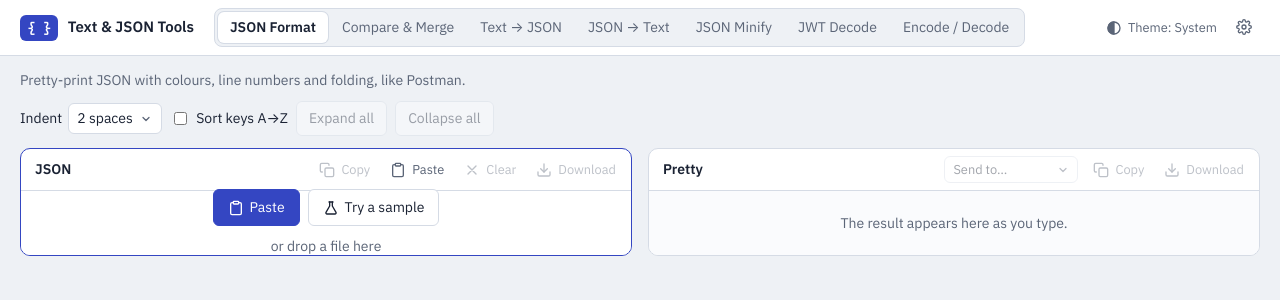
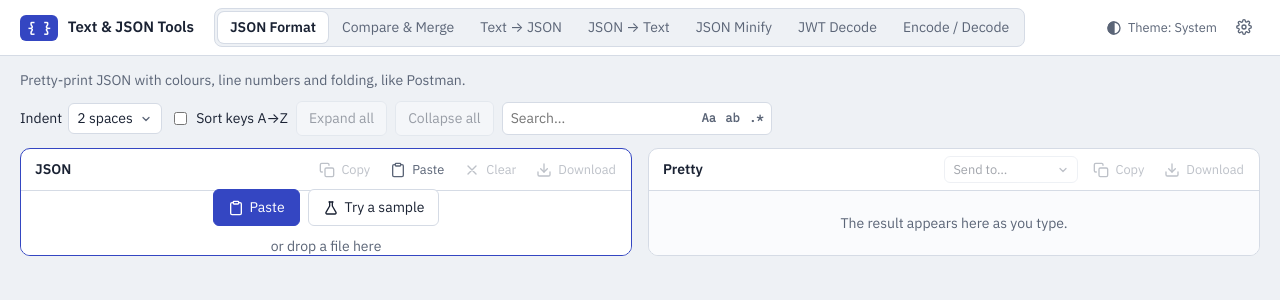
Before and after one commit to vanmanh49/text-json-tools, a React (Vite) app: page / in a window 1280 px wide. Shown: the top 300 px of the page. Built offline with nearby package versions, Linux system fonts and the light colour scheme.

Commit message:
Port search and page-wide shortcuts

```diff
--- /dev/null
+++ b/src/globals.js
@@ -0,0 +1,36 @@
+import { setText } from './setText.js';
+
+// Page-wide listeners, added once before the first render.
+export function installGlobalListeners() {
+  // A file dropped anywhere else would open in the tab and replace the app, losing unsaved text.
+  // Files only: cancelling every drop would also stop dragging selected text into a textarea.
+  const noFileDrop = e => { if ([...e.dataTransfer.types].includes('Files')) e.preventDefault(); };
+  addEventListener('dragover', noFileDrop);
+  addEventListener('drop', noFileDrop);
+
+  // Ctrl/⌘+F goes to the open tool's search box; the browser's own find is used when it is disabled.
+  document.addEventListener('keydown', e => {
+    if (!(e.ctrlKey || e.metaKey) || e.altKey || e.shiftKey || e.key.toLowerCase() !== 'f') return;
+    const box = document.querySelector('section:not([hidden]) input[type="search"]');
+    if (!box || box.disabled) return;
+    e.preventDefault();
+    box.focus();
+    box.select();
+  });
+  // The browser keeps one undo history for the whole page, so Ctrl/⌘+Z in the search box would go on to
+  // undo a panel's edits (wiping a paste) once its own typing is undone. Undo only the focused box.
+  document.addEventListener('beforeinput', e => {
+    if (e.inputType.startsWith('history') && e.target !== document.activeElement) e.preventDefault();
+  });
+  // Ctrl/⌘+V outside a text box pastes into the open tool's input (Compare: the first empty side).
+  // shortcut: Safari may not fire 'paste' when nothing editable is focused; the inputs get focus on tab open anyway.
+  document.addEventListener('paste', e => {
+    if (e.target.closest?.('textarea, input, select, [contenteditable]')) return;
+    const text = e.clipboardData?.getData('text/plain');
+    const inputs = [...document.querySelectorAll('section:not([hidden]) textarea:not([readonly])')];
+    const t = inputs.find(i => !i.value) ?? inputs[0];
+    if (!text || !t) return;
+    e.preventDefault();
+    setText(t.id, text);
+  });
+}
--- a/src/main.jsx
+++ b/src/main.jsx
@@ -2,5 +2,8 @@ import { StrictMode } from 'react';
 import { createRoot } from 'react-dom/client';
 import './style.css';
 import App from './App.jsx';
+import { installGlobalListeners } from './globals.js';
+
+installGlobalListeners();
 
 createRoot(document.getElementById('root')).render(<StrictMode><App /></StrictMode>);
--- a/src/style.css
+++ b/src/style.css
@@ -195,8 +195,8 @@ body.app textarea { min-height: 0; }
   font: 13px/1.55 var(--mono); white-space: pre-wrap; overflow-wrap: break-word; color: transparent; background: var(--panel);
 }
 .hl:has(+ textarea[readonly]) { background: var(--panel-alt); }
-.editor.searching textarea { position: relative; background: transparent; }
-.editor:not(.searching) .hl { display: none; } /* it is opaque and positioned, so it would cover the textarea */
+.editor:has(> .hl:not(:empty)) textarea { position: relative; background: transparent; }
+.hl:empty { display: none; } /* it is opaque and positioned, so it would cover the textarea */
 ::highlight(find) { background-color: var(--mark); }
 ::highlight(find-current) { background-color: color-mix(in srgb, var(--mark), #ff6a00 50%); }
 .editor.dropping { outline: 2px dashed var(--accent); outline-offset: -8px; }
--- a/src/tools/CompareTool.jsx
+++ b/src/tools/CompareTool.jsx
@@ -2,6 +2,7 @@ import { memo, useCallback, useEffect, useLayoutEffect, useMemo, useRef, useStat
 import { flushSync } from 'react-dom';
 import Panel from '../ui/Panel.jsx';
 import { IconButton } from '../ui/IconButton.jsx';
+import SearchBox from '../ui/SearchBox.jsx';
 import { textStore, useText } from '../textStore.js';
 import { applyCopy, diffBlocks, jsonStatus, normalizeJson, splitSame } from '../tools.js';
 
@@ -288,6 +289,7 @@ export default function CompareTool({ hidden }) {
         <span id="diff-count" className="muted" role="status">{countText}</span>
         <button id="undo" type="button" title="Undo last copy (Ctrl/⌘+Z)" disabled={!undoLen} onClick={undo}>Undo</button>
         <IconButton icon="swap" label="Swap" id="swap" title="Swap left and right" disabled={empty} onClick={swap} />
+        <SearchBox sectionRef={section} version={result} />
       </div>
       {/* Identical sides: an inline notice instead of a grid with nothing to merge. */}
       <p id="identical" className="notice" role="status" hidden={!blocks || total > 0}>
--- a/src/tools/FormatTool.jsx
+++ b/src/tools/FormatTool.jsx
@@ -1,6 +1,7 @@
-import { memo, useCallback, useEffect, useMemo, useState } from 'react';
+import { memo, useCallback, useEffect, useMemo, useRef, useState } from 'react';
 import { flushSync } from 'react-dom';
 import Panel from '../ui/Panel.jsx';
+import SearchBox from '../ui/SearchBox.jsx';
 import { useText } from '../textStore.js';
 import { jsonLines, linesText } from '../tools.js';
 
@@ -57,6 +58,7 @@ export default function FormatTool({ hidden }) {
   const [indentSel, setIndentSel] = useState('2');
   const [sort, setSort] = useState(false);
   const [panelErr, setPanelErr] = useState('');
+  const section = useRef(null);
   useEffect(() => {
     setPanelErr('');
     const t = setTimeout(() => setSrc(input), 150);
@@ -87,7 +89,7 @@ export default function FormatTool({ hidden }) {
   const nested = useMemo(() => lines.flatMap((l, i) => (l.end != null && l.depth > 0 ? [i] : [])), [lines]);
 
   return (
-    <section data-tab="format" hidden={hidden}>
+    <section data-tab="format" hidden={hidden} ref={section}>
       <p className="desc">Pretty-print JSON with colours, line numbers and folding, like Postman.</p>
       <div className="toolbar">
         <label className="inline">Indent
@@ -98,6 +100,7 @@ export default function FormatTool({ hidden }) {
         <label className="inline"><input type="checkbox" id="fmt-sort" checked={sort} onChange={e => setSort(e.target.checked)} /> Sort keys A→Z</label>
         <button id="fmt-expand" type="button" disabled={!lines.length} onClick={() => setCollapsed(NONE)}>Expand all</button>
         <button id="fmt-collapse" type="button" disabled={!nested.length} onClick={() => setCollapsed(new Set(nested))}>Collapse all</button>
+        <SearchBox sectionRef={section} version={lines} />
       </div>
       <div className="io">
         <Panel id="fmt-in" label="JSON" ext="json" tab="format" className="in" onErr={setPanelErr} />
--- a/src/tools/TransformTool.jsx
+++ b/src/tools/TransformTool.jsx
@@ -1,11 +1,13 @@
-import { useCallback, useEffect, useMemo, useState } from 'react';
+import { useCallback, useEffect, useMemo, useRef, useState } from 'react';
 import Panel from '../ui/Panel.jsx';
+import SearchBox from '../ui/SearchBox.jsx';
 import { useText } from '../textStore.js';
 import { base64Decode, base64Encode, decodeJwt, jsonToText, jwtTimeNotes, minify, textToJson, urlDecode, urlEncode } from '../tools.js';
 
 // One input panel, one output panel, and the tool's function between them.
 export default function TransformTool({ tab, hidden, desc, inId, inLabel, inExt, outId, outLabel, outExt, fn, toolbar, below }) {
   const input = useText(inId);
+  const section = useRef(null);
   const [panelErr, setPanelErr] = useState(''); // clipboard, drop and fix messages from the panels
   const result = useMemo(() => {
     try { return { out: fn(input), error: '' }; } catch (e) { return { out: '', error: e.message }; }
@@ -14,9 +16,9 @@ export default function TransformTool({ tab, hidden, desc, inId, inLabel, inExt,
   // JSON input panels show parse errors (with line and column) in their status bar instead.
   const error = inExt === 'json' ? '' : result.error;
   return (
-    <section data-tab={tab} hidden={hidden}>
+    <section data-tab={tab} hidden={hidden} ref={section}>
       <p className="desc">{desc}</p>
-      <div className="toolbar">{toolbar}</div>
+      <div className="toolbar">{toolbar}<SearchBox sectionRef={section} version={result.out} /></div>
       <div className="io">
         <Panel id={inId} label={inLabel} ext={inExt} tab={tab} className="in" onErr={setPanelErr} />
         <Panel id={outId} label={outLabel} ext={outExt} tab={tab} className="out" readOnly value={result.out} />
--- /dev/null
+++ b/src/ui/SearchBox.jsx
@@ -0,0 +1,118 @@
+import { useEffect, useLayoutEffect, useRef, useState } from 'react';
+import { findAll } from '../tools.js';
+import { EDITABLE_IDS, textStore } from '../textStore.js';
+
+// Search box for a tool: finds text in its visible panels, the Format Pretty view and the Compare diff.
+// Matches are painted with the CSS Custom Highlight API. A textarea hides its selection while the
+// search box has focus, so each one gets a transparent copy of its text (.hl) laid behind it to paint on.
+const MAX_HITS = 2000; // more makes typing in the box sluggish on big documents
+const SEARCH_OPTIONS = [ // [findAll option, button text, label]
+  ['matchCase', 'Aa', 'Match case'],
+  ['wholeWord', 'ab', 'Match whole word'],
+  ['regex', '.*', 'Use regular expression'],
+];
+const canPaint = typeof Highlight === 'function' && !!globalThis.CSS?.highlights;
+const mirrored = new WeakSet(); // textareas whose scroll position is already copied onto their .hl
+const shown = n => (n >= MAX_HITS ? MAX_HITS + '+' : n);
+const isBad = (q, opts) => { try { findAll('', q, 1, opts); return false; } catch { return true; } };
+
+// The .hl divs are rendered empty by Panel, so filling them through the DOM never fights React.
+export default function SearchBox({ sectionRef, version }) {
+  const [q, setQ] = useState('');
+  // Toggles, as in VS Code: they apply to this tool's search only and are not remembered.
+  const [opts, setOpts] = useState({});
+  const [count, setCount] = useState('');
+  const box = useRef(null), hits = useRef([]), at = useRef(-1), timer = useRef(), runRef = useRef();
+  const bad = isBad(q, opts);
+
+  const paint = () => {
+    if (!canPaint) return;
+    CSS.highlights.set('find', new Highlight(...hits.current));
+    CSS.highlights.set('find-current', new Highlight(...(hits.current[at.current] ? [hits.current[at.current]] : [])));
+  };
+  function run() {
+    const query = bad ? '' : q; // a regex that doesn't compile finds nothing
+    const found = [];
+    const collect = node => {
+      if (!node) return;
+      for (const [a, b] of findAll(node.data, query, MAX_HITS - found.length, opts)) {
+        const r = new Range();
+        r.setStart(node, a);
+        r.setEnd(node, b);
+        found.push(r);
+      }
+    };
+    for (const t of sectionRef.current.querySelectorAll('textarea')) {
+      const hl = t.parentElement.querySelector('.hl');
+      if (!query || !(t.checkVisibility?.() ?? !t.closest('[hidden]'))) { hl.replaceChildren(); continue; }
+      if (!mirrored.has(t)) { mirrored.add(t); t.addEventListener('scroll', () => { hl.scrollTop = t.scrollTop; }); }
+      hl.replaceChildren(t.value, document.createElement('br')); // the <br> keeps a trailing newline's empty line, as the textarea shows it
+      Object.assign(hl.style, { width: t.clientWidth + 'px', height: t.clientHeight + 'px' }); // without the scrollbar
+      hl.scrollTop = t.scrollTop;
+      collect(hl.firstChild);
+    }
+    // shortcut: a Pretty-view match must sit inside one token (key, value, punctuation), not span tokens.
+    if (query) for (const s of sectionRef.current.querySelectorAll('.diff .txt, .pretty .code > span:not(.summary)')) collect(s.firstChild);
+    hits.current = found;
+    at.current = -1;
+    paint();
+    setCount(bad ? 'Invalid regex' : !query ? '' : !found.length ? 'No matches'
+      : `${shown(found.length)} match${found.length > 1 ? 'es' : ''}`);
+  }
+  function go(step) {
+    const hs = hits.current;
+    if (!hs.length) return;
+    at.current = (at.current + step + hs.length) % hs.length;
+    const r = hs[at.current], host = r.startContainer.parentElement, hl = host.closest('.hl');
+    if (hl) {
+      const t = hl.nextElementSibling;
+      t.scrollTop += r.getBoundingClientRect().top - t.getBoundingClientRect().top - t.clientHeight / 3;
+      t.scrollIntoView({ block: 'nearest' });
+    } else {
+      // Both click handlers render with flushSync, so the match is shown before it is scrolled to.
+      const hidden = host.closest('.hidden-lines');
+      if (hidden?.hidden) hidden.previousElementSibling.click(); // its "⋯ N unchanged lines" button
+      for (let n = host.closest('.node.collapsed'); n; n = n.parentElement.closest('.node.collapsed')) n.querySelector('.fold').click(); // Pretty view folds
+      host.scrollIntoView({ block: 'center' });
+    }
+    paint();
+    setCount(`${at.current + 1} of ${shown(hs.length)}`);
+  }
+
+  useLayoutEffect(() => { runRef.current = run; });
+  useEffect(run, [q, opts]);
+  // Text, tab or size changes move the matches.
+  const later = () => {
+    if (box.current.value && !sectionRef.current.hidden) { clearTimeout(timer.current); timer.current = setTimeout(() => runRef.current(), 150); }
+  };
+  useEffect(later, [version]);
+  useEffect(() => {
+    // The tab is shown by the render that follows hashchange, so look once that render is done.
+    const onHash = () => setTimeout(() => { const s = sectionRef.current; if (s && !s.hidden) runRef.current(); });
+    // The store also notifies when it saves, which is no reason to search again.
+    let texts = EDITABLE_IDS.map(textStore.get);
+    const unsubscribe = textStore.subscribe(() => {
+      const now = EDITABLE_IDS.map(textStore.get);
+      if (now.some((t, i) => t !== texts[i])) { texts = now; later(); }
+    });
+    addEventListener('resize', later);
+    addEventListener('hashchange', onHash);
+    return () => { unsubscribe(); clearTimeout(timer.current); removeEventListener('resize', later); removeEventListener('hashchange', onHash); };
+  }, []);
+
+  return (
+    <>
+      <span className="search">{/* one bordered box: the input, then the toggles inside it on the right */}
+        <input ref={box} type="search" placeholder="Search…" aria-label="Search in this tool (Enter for next match, Shift+Enter for previous)"
+          aria-invalid={bad || undefined} value={q} onChange={e => setQ(e.target.value)}
+          onFocus={run} // the panels may have changed while the box was elsewhere
+          onKeyDown={e => { if (e.key === 'Enter') { e.preventDefault(); go(e.shiftKey ? -1 : 1); } }} />
+        {SEARCH_OPTIONS.map(([key, text, label]) => (
+          <button key={key} type="button" className="opt" title={label} aria-label={label} aria-pressed={!!opts[key]}
+            onClick={() => setOpts(o => ({ ...o, [key]: !o[key] }))}>{text}</button>
+        ))}
+      </span>
+      <span className="muted" role="status">{count}</span>
+    </>
+  );
+}
```
Also changed, not shown: 1 other file (tests, documents, lock files or other folders).
